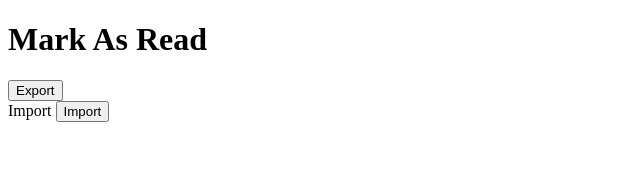
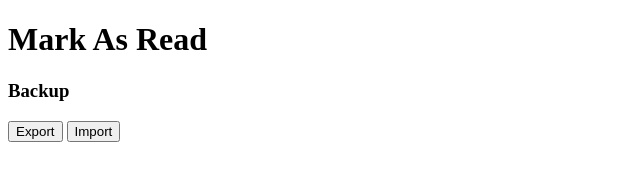
Before and after one commit to edoreld/mark-as-read, a browser extension: page markasread/options.html in a window 1280 px wide. Shown: the whole page, without its empty margins (0-640 px from the left). Drawn offline with Linux system fonts and the light colour scheme.

Commit message:
Change the layout

```diff
--- a/markasread/options.html
+++ b/markasread/options.html
@@ -5,16 +5,12 @@
 		<script src="options.js"></script>
 	</head>
 	<body>
-		<header>
 		<h1>Mark As Read</h1>
-		</header>
-		<div>
-		<button id="download">Export</button>
-			</div>
-		<div>
-			<label for="upload">Import</label>
+		<section>
+			<h3>Backup</h3>
+			<button id="download">Export</button>
 			<button id="import">Import</button>
-			<input type="file" id="upload" accept=".json" hidden/>
-		</div>
+			<input type="file" id="upload" hidden/>
+		</section>
 	</body>
 </html>
```
